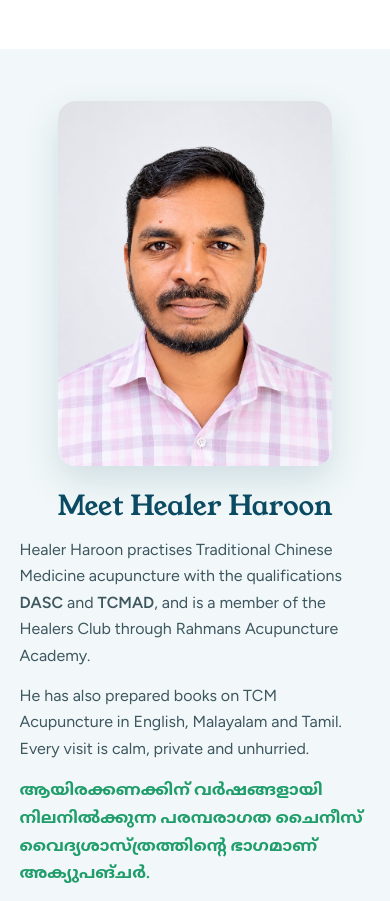
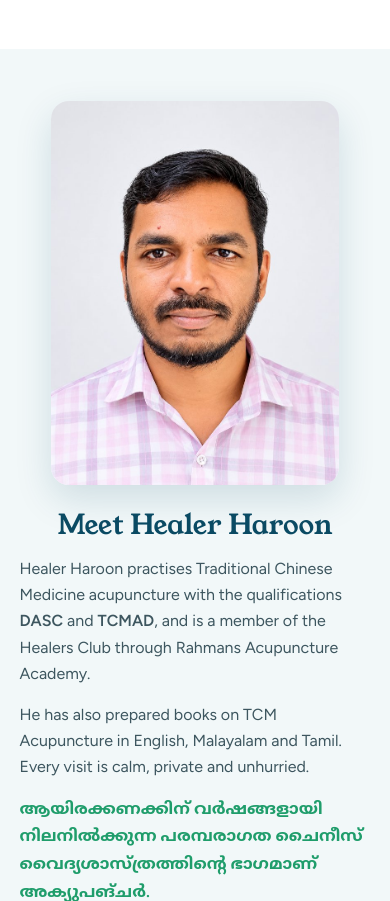
Before and after one commit to aminsharifpc10-coder/kizila-website-vscode, a plain HTML site: page index.html in a window 390 px wide. Shown: the part 1845-2746 px from the top of the page. Drawn offline with Linux system fonts and the light colour scheme.

Commit message:
face ready  mobile

```diff
--- a/style.css
+++ b/style.css
@@ -158,3 +158,8 @@ html{-webkit-text-size-adjust:100%}
   .hero .open{font-size:.9rem;margin-top:14px}
   .wa{padding:10px 16px;font-size:.95rem}
 }
+
+/* ===== MOBILE FIX 3: show the whole portrait, nothing cropped ===== */
+@media(max-width:780px){
+  .about.doc .portrait{width:min(82%,300px)!important;height:auto!important;max-height:none!important;aspect-ratio:700/933!important;object-fit:contain!important;object-position:center!important;background:var(--mist);margin:0 auto}
+}
```
